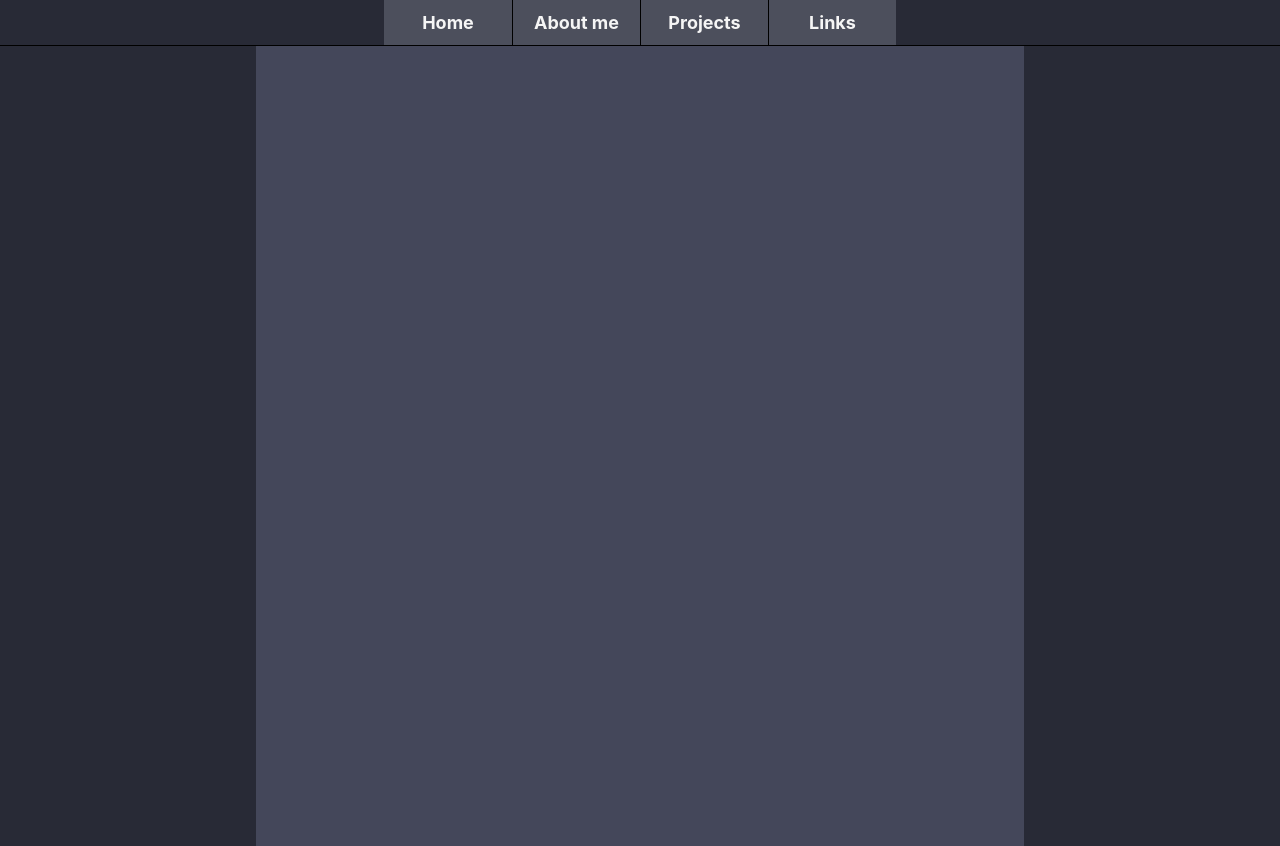
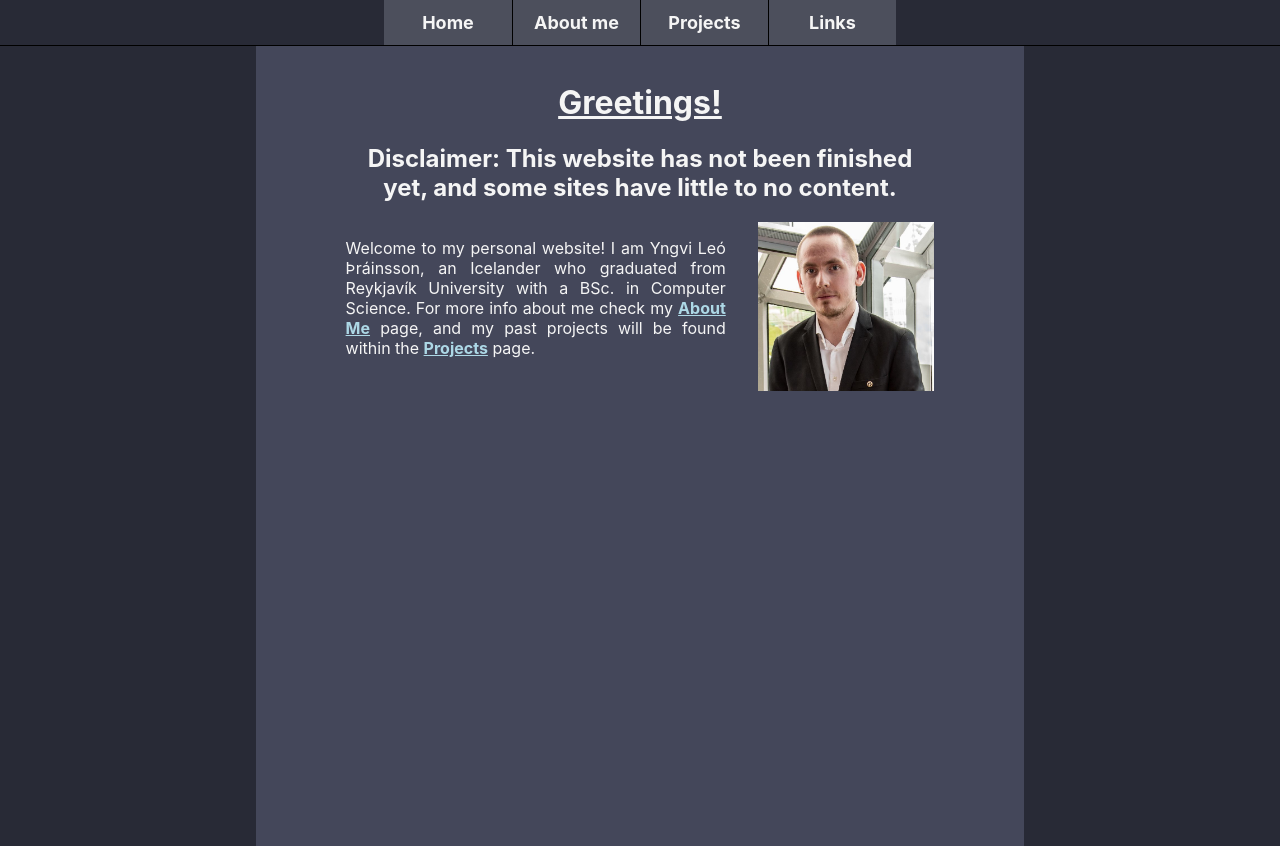
Before and after one commit to DonNinja/ylth, a React (Create React App) app: page / in a window 1280 px wide. Built offline with nearby package versions, Linux system fonts and the light colour scheme.

Commit message:
Update App.tsx

```diff
--- a/src/App.tsx
+++ b/src/App.tsx
@@ -13,10 +13,10 @@ function App() {
                 <Header />
                 <div className='container'>
                     <Routes>
-                        <Route path='/ylth/' element={<Landing />} />
-                        <Route path='/ylth/projects' element={<Projects />} />
-                        <Route path='/ylth/about' element={<About />} />
-                        <Route path='/ylth/links' element={<Links />} />
+                        <Route path='/' element={<Landing />} />
+                        <Route path='/projects' element={<Projects />} />
+                        <Route path='/about' element={<About />} />
+                        <Route path='/links' element={<Links />} />
                     </Routes>
                 </div>
             </Router>
```
